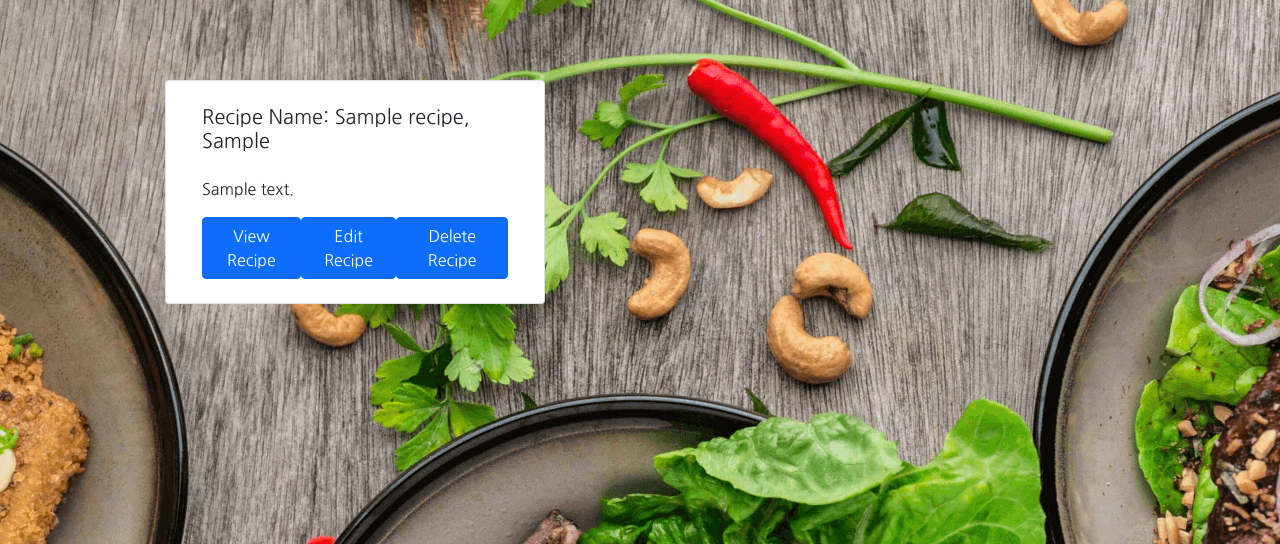
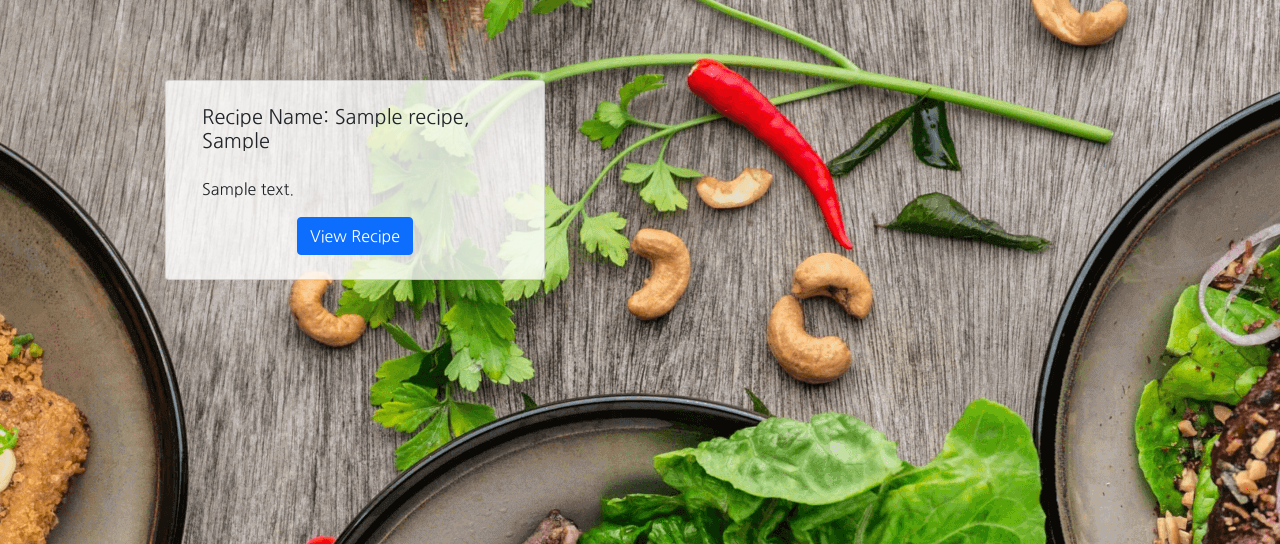
Before and after one commit to Zelhorst92/share-your-recipes, a Flask app: page /my_recipes in a window 1280 px wide. Shown: the part 56-600 px from the top of the page. Run offline with Flask 2, Linux system fonts and the light colour scheme; the visitor is signed in with stand-in values (Sample User, id 1); a database or web service that is not in the repository returns one stand-in record (values such as "Sample title"); some libraries are stand-ins or nearby versions.

Commit message:
Combine my_recipes and recipes html pages

```diff
--- a/app.py
+++ b/app.py
@@ -185,7 +185,7 @@ def my_recipes():
         if session["user"]:
             recipes = list(mongo.db.recipes.find(
                 {"$text": {"$search": session["user"]}}).sort("recipe_name", 1))
-            return render_template("pages/my_recipes.html", recipes=recipes)
+            return render_template("pages/recipes.html", recipes=recipes)
     except:
         flash('You need to be logged in to see your recipes')
         return redirect(url_for("login"))
--- a/static/css/styles.css
+++ b/static/css/styles.css
@@ -20,6 +20,8 @@ body {
 .navbar-nav {
     text-align: right;
 }
+
+/* Components */
 
 .flash-box {
     height: 5rem;
@@ -45,6 +47,7 @@ body {
 
 .card {
     margin-bottom: 1rem;
+    background: rgba(255, 255, 255, 0.80);
 }
 
 .card-title {
--- a/templates/pages/my_recipes.html
+++ /dev/null
@@ -1,27 +0,0 @@
-{% extends "layout/base.html" %}
-{% block result %}
-
-<div class="row">
-	{% for recipe in recipes %}
-	<div class="col-4 offset-1 card">
-		<div class="card-body">
-			<h5 class="card-title">Recipe Name: {{ recipe.recipe_name }}, {{ recipe.recipe_category }} </h5>
-			<p>{{ recipe.recipe_description }} </p>
-			<div class="row">
-				<div class = "d-grid d-flex justify-content-around">
-					<form method="POST" action="{{ url_for('view_recipe') }}">
-						<input id="full_recipe" name="full_recipe" type="hidden" value="{{ recipe._id }}">
-						<button class="btn btn-primary" type="submit">View Recipe</button>
-					</form>
-					<a href="{{ url_for('edit_recipe', recipe_id=recipe._id) }}" class="btn btn-primary" >Edit Recipe</a>
-					<a href="{{ url_for('delete_recipe', recipe_id=recipe._id) }}"class="btn btn-primary">Delete Recipe</a>
-				</div>
-			</div>
-		</div>
-	</div>
-	{% endfor %}
-
-</div>
-
-
-{% endblock %}
--- a/templates/pages/recipes.html
+++ b/templates/pages/recipes.html
@@ -5,22 +5,24 @@
 	{% for recipe in recipes %}
 	<div class="col-4 offset-1 card">
 		<div class="card-body">
-
 			<h5 class="card-title">Recipe Name: {{ recipe.recipe_name }}, {{ recipe.recipe_category }} </h5>
 			<p>{{ recipe.recipe_description }} </p>
-
 			<div class="row">
-				<form method="POST" action="{{ url_for('view_recipe') }}">
-					<input id="full_recipe" name="full_recipe" type="hidden" value="{{ recipe._id }}">
-					<button  class="btn btn-primary" type="submit">View Recipe</button>
-				</form>
+				<div class="d-grid d-flex justify-content-around">
+					<form method="POST" action="{{ url_for('view_recipe') }}">
+						<input id="full_recipe" name="full_recipe" type="hidden" value="{{ recipe._id }}">
+						<button class="btn btn-primary" type="submit">View Recipe</button>
+					</form>
+					{% if session.user|lower == recipe.created_by|lower %}
+					<a href="{{ url_for('edit_recipe', recipe_id=recipe._id) }}" class="btn btn-primary">Edit Recipe</a>
+					<a href="{{ url_for('delete_recipe', recipe_id=recipe._id) }}" class="btn btn-primary">Delete
+						Recipe</a>
+					{% endif %}
+				</div>
 			</div>
-
-
 		</div>
 	</div>
 	{% endfor %}
-
 </div>
 
 
```
